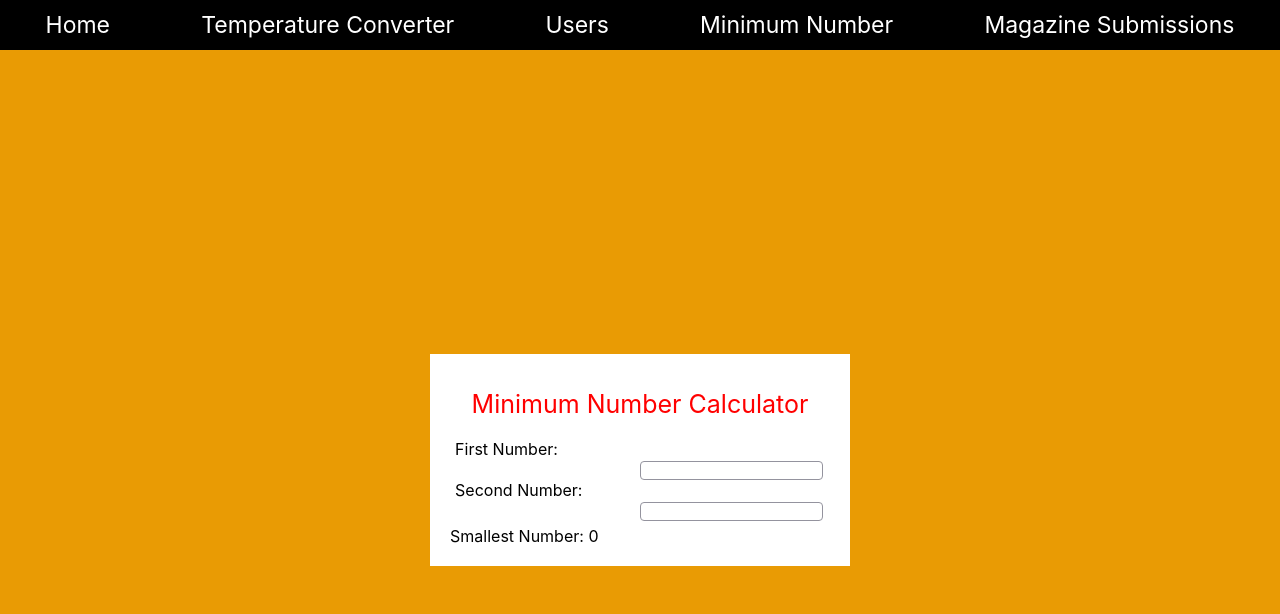
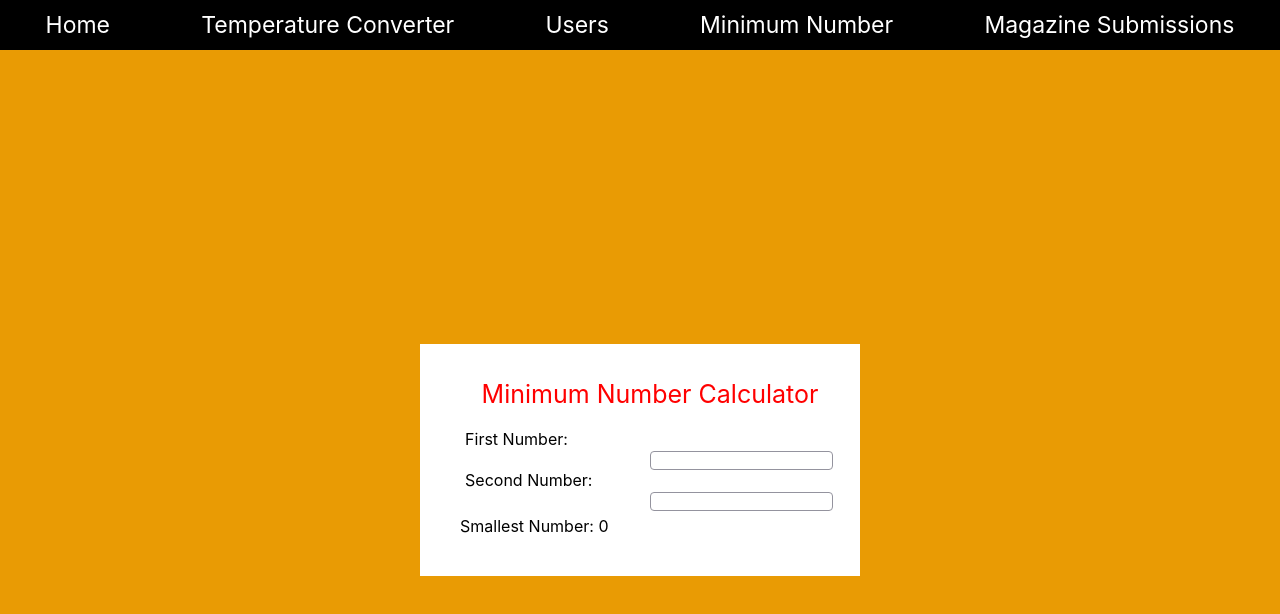
Before and after one commit to ValerieLoveland/frankenstein, a React (Create React App) app: page /min in a window 1280 px wide. Shown: the top 614 px of the page. Built offline with nearby package versions, Linux system fonts and the light colour scheme.

Commit message:
padding fixed

```diff
--- a/src/shared/Card.tsx
+++ b/src/shared/Card.tsx
@@ -6,7 +6,7 @@ export const Card: React.FC<CardProps> = (props) => {
       style={{
         backgroundColor: "white",
         fontSize: "16px",
-        padding: "20px",
+        padding: "20px 20px 40px 40px",
       }}
     >
       <header
```
